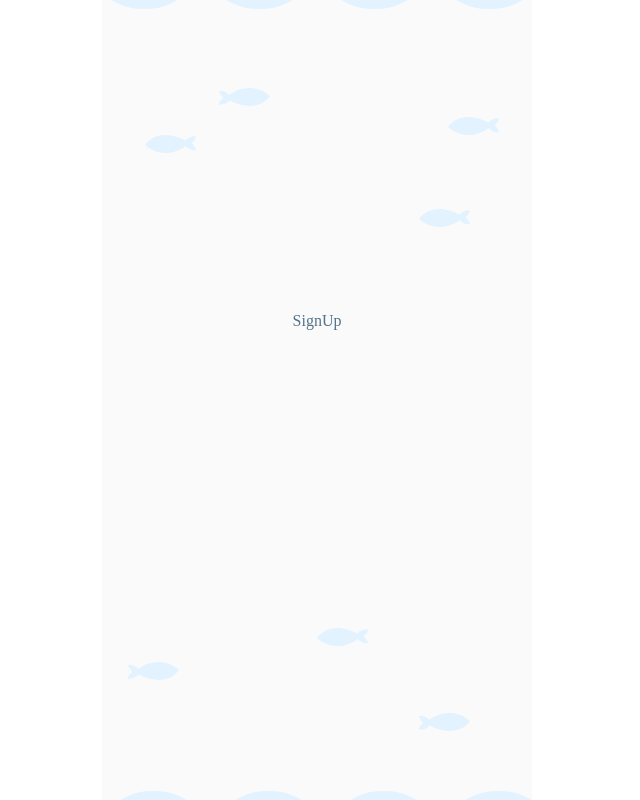
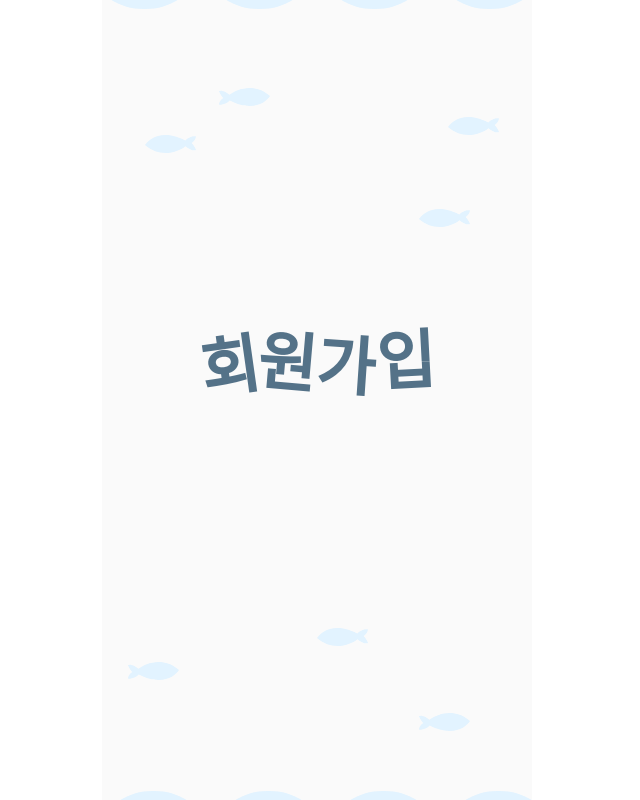
Before and after one commit to neneco-com/coconenne_FE, a Next.js app in the folder coco/: page /signUp in a window 1280 px wide. Shown: the whole page, without its empty margins (323-963 px from the left). Built offline with nearby package versions, Linux system fonts and the light colour scheme; a web font is replaced by a local one.

Commit message:
feat(#3) :: 회원가입 텍스트

```diff
--- a/coco/src/containers/ui/signUp/index.tsx
+++ b/coco/src/containers/ui/signUp/index.tsx
@@ -1,9 +1,22 @@
 import * as _ from './style';
 
 export default function SignUp() {
+  const letters = [
+    { text: '회', rotate: -8, y: 4, x: 0 },
+    { text: '원', rotate: 5, y: 0, x: 2 },
+    { text: '가', rotate: 4, y: 4, x: 4 },
+    { text: '입', rotate: -3, y: -2, x: 6 },
+  ];
+
   return (
     <_.Container>
-      <div>SignUp</div>
+      <_.Wrapper>
+        {letters.map((l, i) => (
+          <_.Letter key={i} rotate={l.rotate} y={l.y}>
+            {l.text}
+          </_.Letter>
+        ))}
+      </_.Wrapper>
     </_.Container>
   );
 }
--- a/coco/src/containers/ui/signUp/style.ts
+++ b/coco/src/containers/ui/signUp/style.ts
@@ -8,3 +8,14 @@ export const Container = styled.div`
   gap: 15rem;
   display: flex;
 `;
+
+export const Wrapper = styled.div`
+  display: flex;
+`;
+
+export const Letter = styled.div<{ rotate: number; y: number }>`
+  font-weight: bold;
+  font-size: 4rem;
+  display: inline-block;
+  transform: rotate(${(props) => props.rotate}deg) translateY(${(props) => props.y}px);
+`;
```
